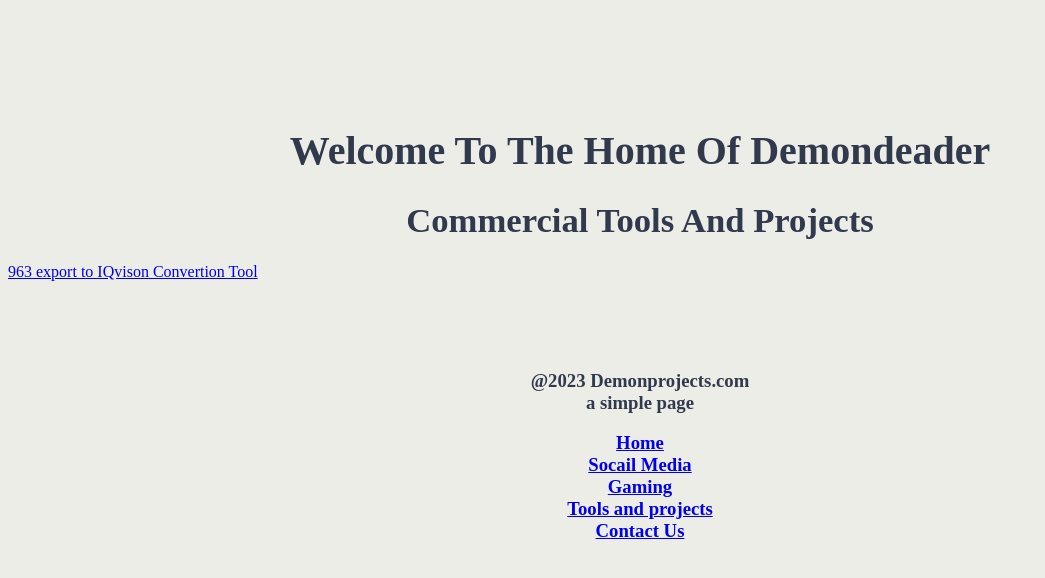
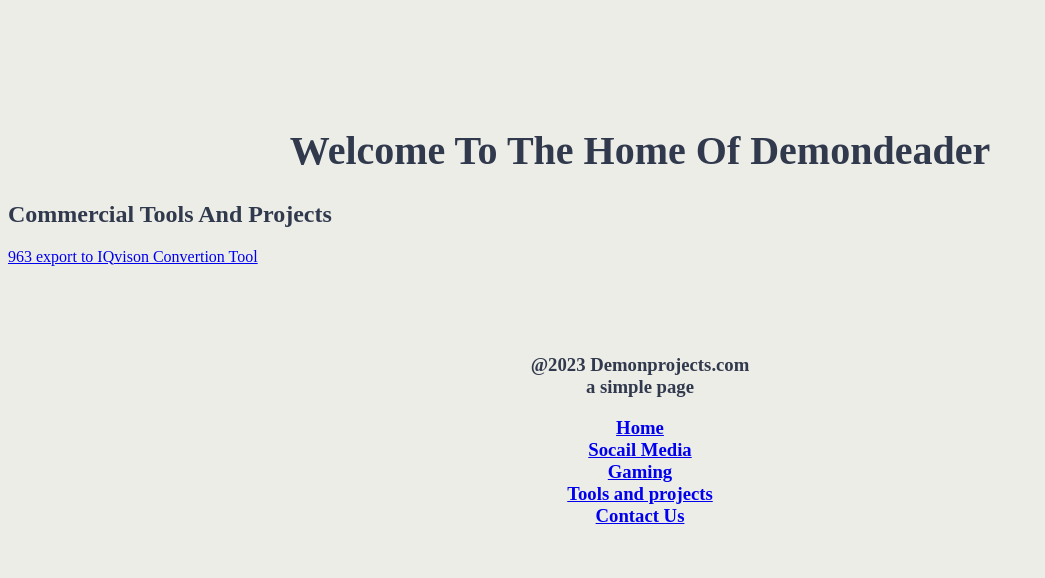
Before and after one commit to jropewatts/website, a plain HTML site: page Toolsandprojects.html in a window 1280 px wide. Shown: the whole page, without its empty margins (0-1045 px from the left). Drawn offline with Linux system fonts and the light colour scheme.

Commit message:
Update Toolsandprojects.html

```diff
--- a/Toolsandprojects.html
+++ b/Toolsandprojects.html
@@ -6,7 +6,7 @@
 </head>
 <body>
 <h1 class=topline>Welcome to the Home of Demondeader</h1>
-  <h1 class=pageheading>Commercial Tools And Projects </h1>
+  <h2 class=pageheading>Commercial Tools And Projects </h2>
 
 
 <p class=tool>
```
